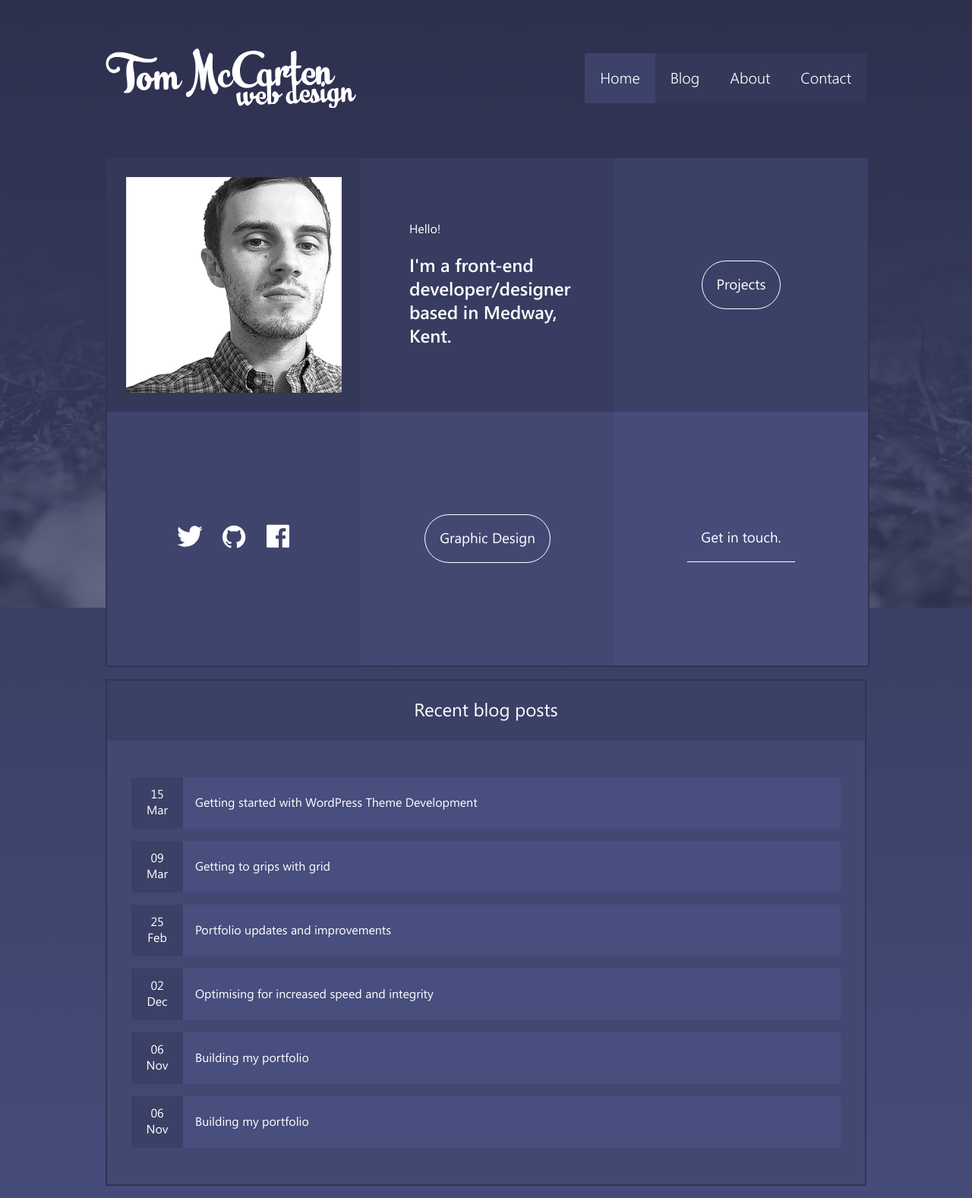
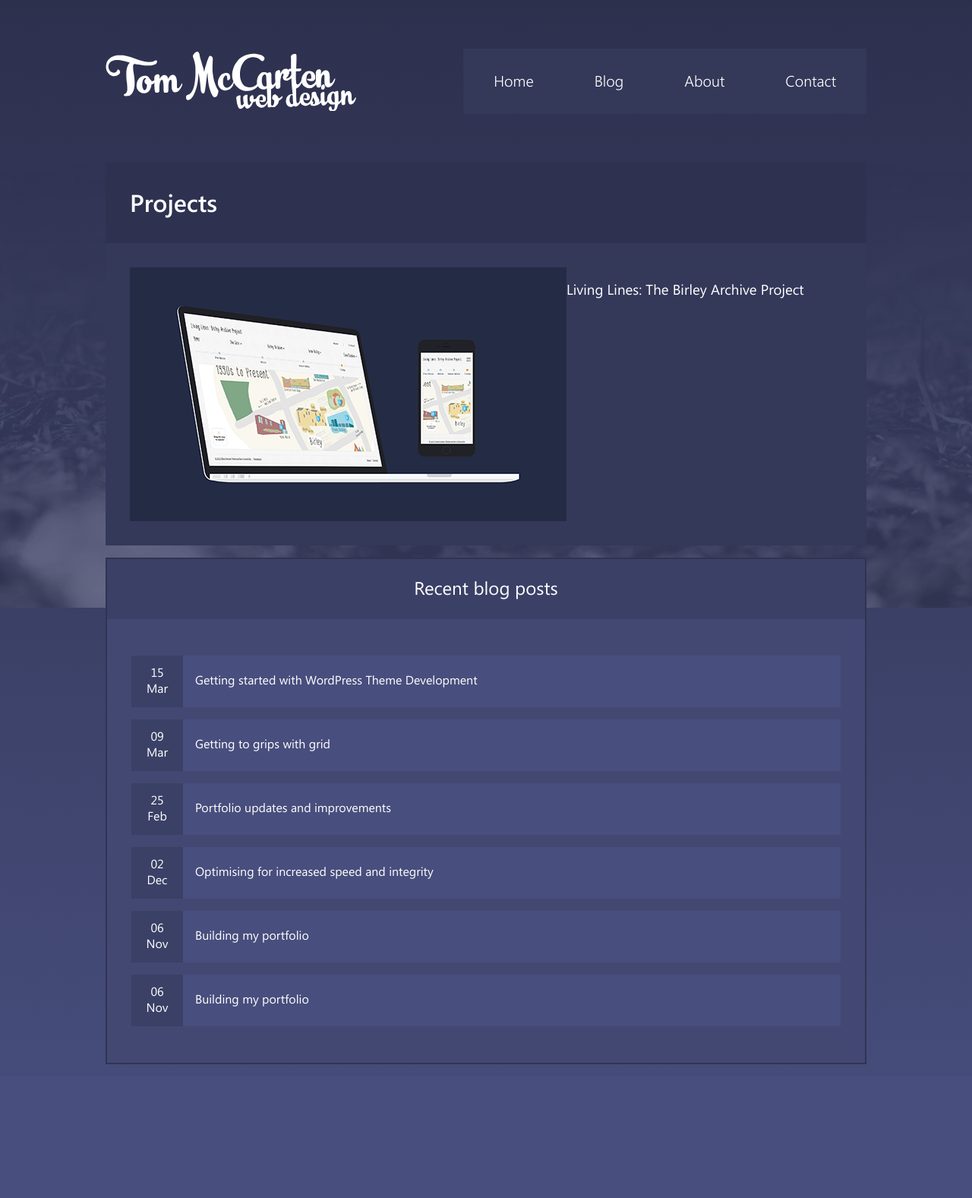
Before and after one commit to tmccarten/portfolio-redesign, a PHP site: page /projects/index.php in a window 1280 px wide. Shown: the whole page at 76% size. After the commit the page ends 1401 px from the top, so only its background shows below. Run offline with PHP 8.4, Linux system fonts and the light colour scheme.

Commit message:
add projects page

```diff
--- a/assets/css/2-base/_body.scss
+++ b/assets/css/2-base/_body.scss
@@ -2,7 +2,6 @@ body {
   background: $maincolour; /* Old browsers */
   font-family: $bodyfont;
   line-height: 1.3;
-  transition: background-color 1000ms;
   color: white;
 }
 
--- /dev/null
+++ b/assets/css/3-components/_content.scss
@@ -0,0 +1,18 @@
+.content {
+  max-width: 1006px;
+  width: 100%;
+  background-color: lighten($maincolour, 2);
+}
+
+.content__inner {
+  padding: 2em;
+}
+
+.title {
+  font-size: 2rem;
+  background-color: darken($maincolour, 1);
+  width: 100%;
+  padding: 1em;
+  margin: 0;
+  font-weight: 500;
+}
--- a/assets/css/3-components/_menu.scss
+++ b/assets/css/3-components/_menu.scss
@@ -70,6 +70,14 @@
 
 }
 
+@media screen and (min-width: $mqthreecol) {
+
+  .main-menu__link {
+    padding: 1.5em 2em;
+  }
+
+}
+
 @media screen and (min-width: $mqfourcol) {
 
   .main-menu__item + * {
--- /dev/null
+++ b/assets/css/3-components/_projects.scss
@@ -0,0 +1,18 @@
+.project {
+  display: flex;
+  flex-direction: column;
+}
+
+.project__img {
+  max-width: 100%;
+  height: auto;
+}
+
+
+@media screen and (min-width: $mqtwocol) {
+
+  .project {
+    flex-direction: row;
+  }
+
+}
--- a/assets/css/style.css
+++ b/assets/css/style.css
@@ -97,7 +97,6 @@ body {
 	background: #303453; /* Old browsers */
 	font-family: "Webly Sleek UI";
 	line-height: 1.3;
-	transition: background-color 1000ms;
 	color: white;
 }
 
@@ -418,6 +417,25 @@ body {
 	color: white;
 }
 
+.content {
+	max-width: 1006px;
+	width: 100%;
+	background-color: #343859;
+}
+
+.content__inner {
+	padding: 2em;
+}
+
+.title {
+	font-size: 2rem;
+	background-color: #2e3250;
+	width: 100%;
+	padding: 1em;
+	margin: 0;
+	font-weight: 500;
+}
+
 .sidebar {
 	display: -webkit-box;
 	display: -ms-flexbox;
@@ -500,6 +518,21 @@ body {
 	min-width: 4.25em;
 	min-height: 4.25em;
 	height: 0;
+}
+
+.project {
+	display: -webkit-box;
+	display: -ms-flexbox;
+	display: flex;
+	-webkit-box-orient: vertical;
+	-webkit-box-direction: normal;
+	-ms-flex-direction: column;
+	flex-direction: column;
+}
+
+.project__img {
+	max-width: 100%;
+	height: auto;
 }
 
 @media screen and (min-width: 39.5em) {
@@ -635,6 +668,13 @@ body {
 	margin-bottom: 0;
 }
 
+.project {
+	-webkit-box-orient: horizontal;
+	-webkit-box-direction: normal;
+	-ms-flex-direction: row;
+	flex-direction: row;
+}
+
 }
 
 @media screen and (min-width: 52em) and (max-width: 68.9125em) {
@@ -667,6 +707,10 @@ body::before {
 
 .header {
 	max-width: 1066px;
+}
+
+.main-menu__link {
+	padding: 1.5em 2em;
 }
 
 .tiles {
--- a/assets/css/style.scss
+++ b/assets/css/style.scss
@@ -16,4 +16,6 @@
 @import '3-components/header';
 @import '3-components/menu';
 @import '3-components/tiles';
+@import '3-components/content';
 @import '3-components/sidebar';
+@import '3-components/projects';
--- a/index.php
+++ b/index.php
@@ -24,7 +24,7 @@
             </div>
           </div>
 
-          <a href="#" class="tile tile--projects tile--3d">
+          <a href="projects/" class="tile tile--projects tile--3d">
             <div class="tile-inner">
               <h3 class="tile-inner__main tile-inner__main--border">Projects</h3>
             </div>
--- /dev/null
+++ b/projects/index.php
@@ -0,0 +1,44 @@
+<?php $index = "../"; ?>
+
+<?php $activePage = ""; ?>
+<?php $title = "Projects | Thomas McCarten Portfolio"; ?>
+<?php $description = "Some projects and case studies Thomas McCarten has worked on as a web developer."; ?>
+<?php $keywords = "Thomas McCarten,Front-End,Design,Web Development,Logo Design,Illustrations"; ?>
+
+<?php include '../assets/includes/head.php';?>
+
+  <body>
+    <?php include '../assets/includes/header.php';?>
+
+    <main class="main main--home">
+
+        <section class="content">
+          <h2 class="title">Projects</h2>
+
+          <div class="content__inner">
+
+            <div class="project">
+              <img class="project__img" src="<?php echo $index?>assets/img/project_birley.png" width="" height="" alt="Birley Archive Project Screenshot">
+              <div class="project__info">
+                <h3>Living Lines: The Birley Archive Project</h3>
+              </div>
+            </div>
+
+          </div>
+
+        </section>
+
+        <aside class="sidebar">
+          <h4 class="sidebar__title">Recent blog posts</h4>
+
+          <?php include '../assets/includes/sidebar.php';?>
+
+        </aside>
+
+    </main>
+
+
+    <script src="<?php echo $index?>/assets/js/script.js"></script>
+  </body>
+
+</html>
```
Also changed, not shown: assets/img/project_birley.png (added).
